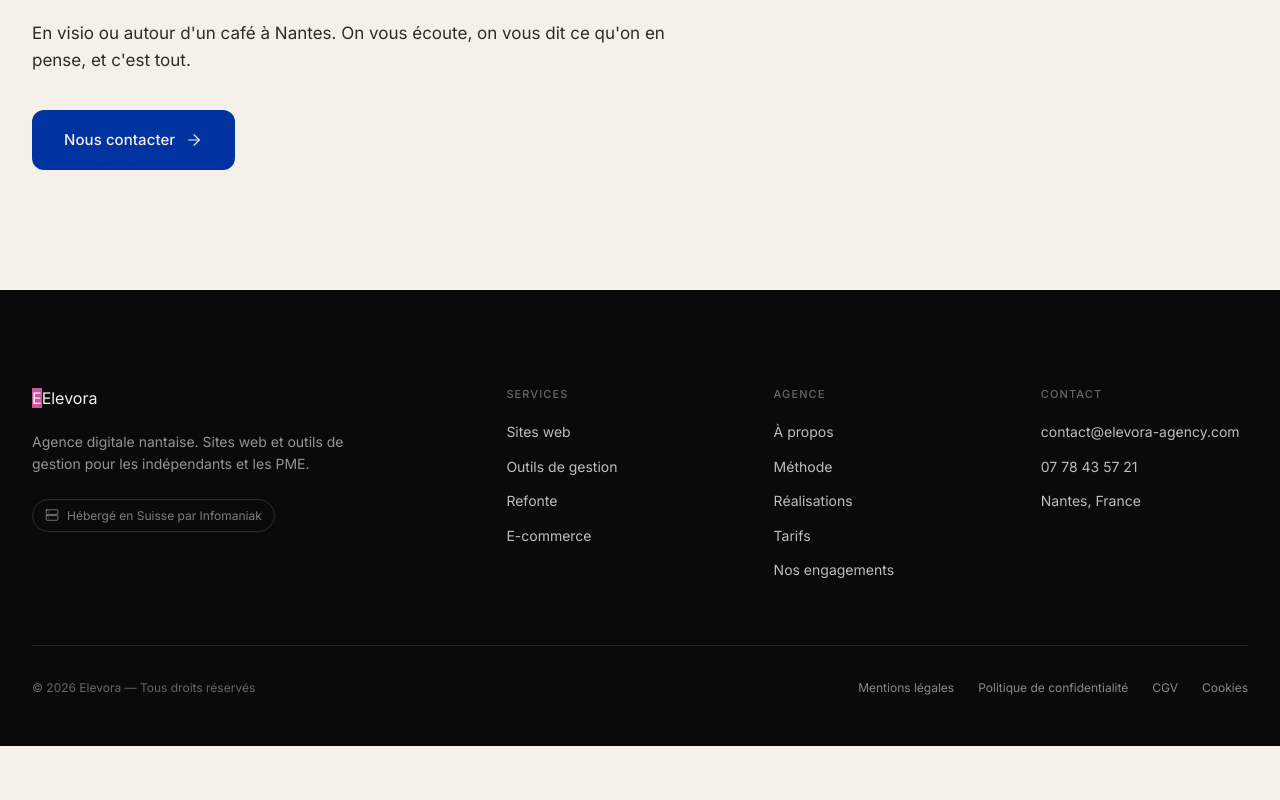
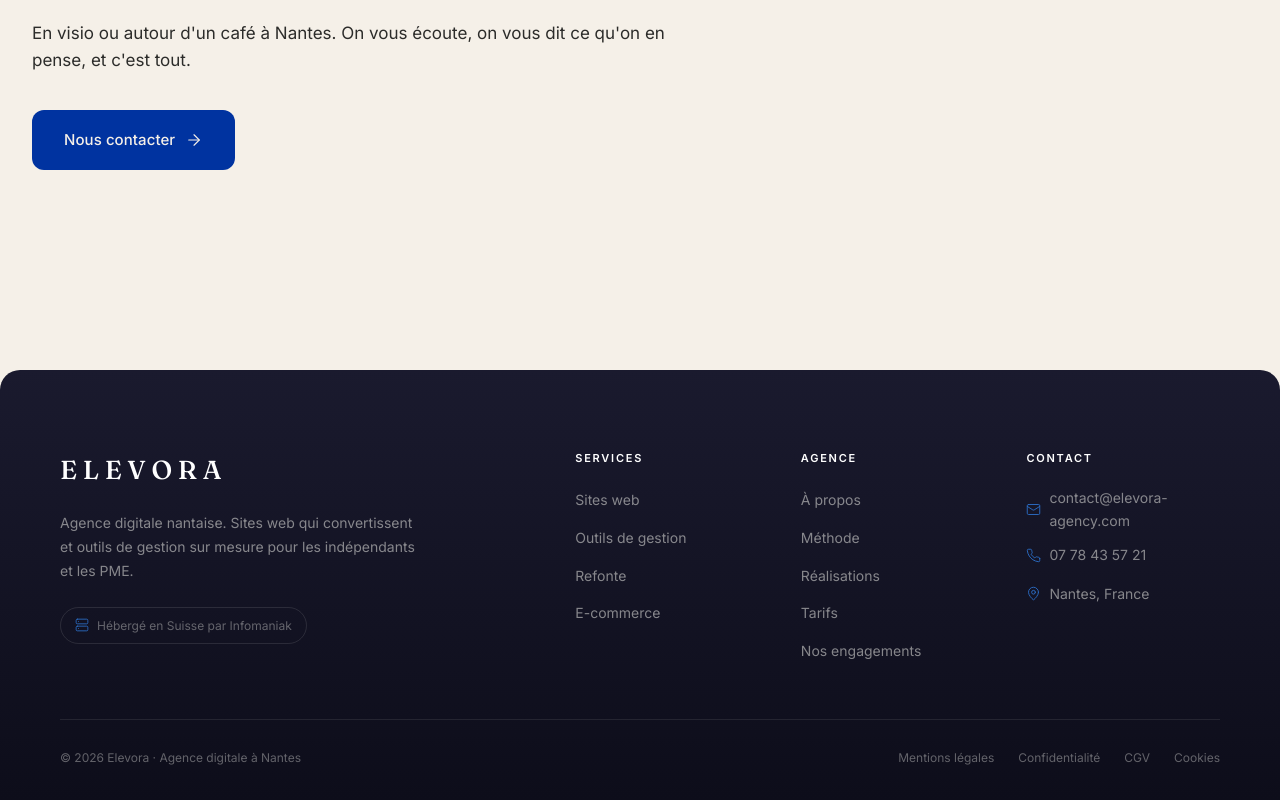
Before and after one commit to celianelevora/elevora-agency, a Next.js app: page /agence in a window 1280 px wide. Shown: the part 3609-4409 px from the top of the page. Before the commit the page ends 4355 px from the top, so only its background shows below. Built offline with nearby package versions, Linux system fonts and the light colour scheme.

Commit message:
Site web Elevora

```diff
--- a/app/globals.css
+++ b/app/globals.css
@@ -982,6 +982,20 @@ body:has(.home-with-cinematic-footer) > .footer {
   --ink: #1A1A2E;
   --ink-soft: #2E2E4A;
   --ink-muted: #7A7A7A;
+  --sans: var(--font-roboto), 'Roboto', -apple-system, sans-serif;
+  /* Palette charte complète — nuances disponibles */
+  --c-bleu-clair: #2B6CC4;
+  --c-bleu: #1B4F8A;
+  --c-bleu-fonce: #0D2B50;
+  --c-rose: #E8527E;
+  --c-framboise: #C9266A;
+  --c-bordeaux: #8A1245;
+  --c-nuit-clair: #2E2E4A;
+  --c-nuit: #1A1A2E;
+  --c-nuit-fonce: #0D0D1A;
+  --c-gris-clair: #B8B8B8;
+  --c-gris: #7A7A7A;
+  --c-gris-fonce: #383838;
 }
 
 /* Header : applique la charte 2025 quand on est sur la landing */
@@ -995,3 +1009,182 @@ body:has(.home-with-cinematic-footer) .hdr {
   --ink-soft: #2E2E4A;
   --ink-muted: #7A7A7A;
 }
+
+/* ============================================
+   FOND GRIS CONTINU — LANDING UNIQUEMENT
+   Dégradé doux multi-teintes sans démarcations
+   ============================================ */
+.home-with-cinematic-footer {
+  position: relative;
+  background:
+    radial-gradient(ellipse 90% 50% at 80% 8%, rgba(201,38,106,0.04), transparent 55%),
+    radial-gradient(ellipse 70% 40% at 15% 30%, rgba(27,79,138,0.035), transparent 55%),
+    linear-gradient(180deg,
+      #C9C5C2 0%,
+      #C4C0BD 14%,
+      #CBC8C5 30%,
+      #C2BEBB 48%,
+      #C8C4C1 66%,
+      #BFBBB8 82%,
+      #C6C2BF 100%
+    );
+}
+
+/* Les sections de la landing deviennent transparentes (plus de bords) */
+.home-with-cinematic-footer > .section,
+.home-with-cinematic-footer > section {
+  background: transparent !important;
+}
+
+/* La section témoignages perd son fond crème-warm */
+.home-with-cinematic-footer .testimonials-section {
+  background: transparent !important;
+}
+
+/* Le hero garde son image mais on enlève le -76px qui peut créer un saut */
+.home-with-cinematic-footer .hero-statue {
+  background-blend-mode: normal;
+}
+
+/* Footer cinématique : fond gris assorti au lieu du crème */
+.home-with-cinematic-footer .cinematic-footer-wrapper {
+  background: linear-gradient(180deg, #C6C2BF 0%, #BFBBB8 100%) !important;
+}
+
+/* Body en gris sur la landing (évite tout liseré crème) */
+body:has(.home-with-cinematic-footer) {
+  background: #C9C5C2 !important;
+}
+
+/* ============================================
+   FOOTER 4 COLONNES — global (toutes pages)
+   DA Elevora : fond nuit foncé, accents charte
+   ============================================ */
+.site-footer {
+  background: linear-gradient(180deg, #1A1A2E 0%, #0D0D1A 100%);
+  color: #B8B8B8;
+  border-top-left-radius: 20px;
+  border-top-right-radius: 20px;
+  margin-top: 80px;
+}
+.site-footer-inner {
+  max-width: 1240px;
+  margin: 0 auto;
+  padding: 80px 40px 32px;
+}
+.site-footer-grid {
+  display: grid;
+  grid-template-columns: 1.4fr 2fr;
+  gap: 64px;
+}
+.site-footer-brand { max-width: 360px; }
+.site-footer-logo {
+  font-family: var(--serif);
+  font-size: 26px;
+  font-weight: 500;
+  letter-spacing: 0.22em;
+  color: #FFF;
+  text-decoration: none;
+  display: inline-block;
+  margin-bottom: 20px;
+}
+.site-footer-desc {
+  font-family: var(--sans);
+  font-size: 14px;
+  line-height: 1.7;
+  color: rgba(184,184,184,0.7);
+  margin-bottom: 24px;
+}
+.site-footer-server {
+  display: inline-flex;
+  align-items: center;
+  gap: 8px;
+  font-family: var(--sans);
+  font-size: 12px;
+  color: rgba(184,184,184,0.5);
+  padding: 8px 14px;
+  border: 1px solid rgba(184,184,184,0.15);
+  border-radius: 999px;
+}
+.site-footer-server .ic { color: #2B6CC4; }
+
+.site-footer-cols {
+  display: grid;
+  grid-template-columns: repeat(3, 1fr);
+  gap: 32px;
+}
+.site-footer-col-title {
+  font-family: var(--sans);
+  font-size: 11px;
+  font-weight: 600;
+  letter-spacing: 0.16em;
+  text-transform: uppercase;
+  color: #FFF;
+  margin-bottom: 20px;
+}
+.site-footer-col ul { list-style: none; display: flex; flex-direction: column; gap: 12px; }
+.site-footer-col a, .site-footer-col address {
+  font-family: var(--sans);
+  font-size: 14px;
+  font-style: normal;
+  color: rgba(184,184,184,0.7);
+  text-decoration: none;
+  transition: color 0.2s var(--ease);
+}
+.site-footer-col a:hover { color: #E8527E; }
+.site-footer-contact { display: inline-flex; align-items: center; gap: 8px; }
+.site-footer-contact .ic { color: #2B6CC4; flex-shrink: 0; }
+
+.site-footer-bottom {
+  display: flex;
+  justify-content: space-between;
+  align-items: center;
+  flex-wrap: wrap;
+  gap: 16px;
+  margin-top: 56px;
+  padding-top: 28px;
+  border-top: 1px solid rgba(184,184,184,0.12);
+  font-family: var(--sans);
+  font-size: 12px;
+  color: rgba(184,184,184,0.5);
+}
+.site-footer-legal { display: flex; gap: 24px; flex-wrap: wrap; }
+.site-footer-legal a {
+  color: rgba(184,184,184,0.5);
+  text-decoration: none;
+  transition: color 0.2s var(--ease);
+}
+.site-footer-legal a:hover { color: #B8B8B8; }
+
+@media (max-width: 900px) {
+  .site-footer-grid { grid-template-columns: 1fr; gap: 48px; }
+  .site-footer-inner { padding: 56px 24px 28px; }
+  .site-footer-bottom { flex-direction: column; align-items: flex-start; }
+}
+@media (max-width: 560px) {
+  .site-footer-cols { grid-template-columns: 1fr; gap: 32px; }
+}
+
+/* Masquer le footer global sur la home (remplacé par CinematicFooter) */
+body:has(.home-with-cinematic-footer) > .site-footer {
+  display: none;
+}
+
+/* ============================================
+   VARIATIONS DE COULEURS — landing
+   Exploite les 3 nuances de chaque teinte
+   ============================================ */
+/* Icon box bleu clair → nuance charte */
+.home-with-cinematic-footer .icon-box-blue-light {
+  background: rgba(43,108,196,0.12);
+  color: var(--c-bleu);
+}
+/* Eyebrow dot : framboise sur FAQ, bleu clair sur témoignages (variation) */
+.home-with-cinematic-footer .faq-head .eyebrow-dot { background: var(--c-framboise); }
+.home-with-cinematic-footer .testimonials-section .eyebrow-dot { background: var(--c-bleu-clair); }
+/* Mot morphing hero : bleu principal (déjà via --klein) ; accent italique FAQ en framboise */
+.home-with-cinematic-footer .faq-title em { color: var(--c-framboise); }
+/* Hover liens footer cinématique : rose clair */
+.home-with-cinematic-footer .footer-glass-pill:hover { color: var(--c-rose) !important; }
+/* Bordures de cartes FAQ au hover : bleu clair */
+.home-with-cinematic-footer .faq-item:hover { border-color: var(--c-bleu-clair); }
--- a/app/layout.tsx
+++ b/app/layout.tsx
@@ -1,6 +1,6 @@
 import "./globals.css";
 import type { Metadata } from "next";
-import { Fraunces, Inter } from "next/font/google";
+import { Fraunces, Inter, Roboto } from "next/font/google";
 import Header from "@/components/Header";
 import Footer from "@/components/Footer";
 
@@ -16,6 +16,13 @@ const inter = Inter({
   subsets: ["latin"],
   weight: ["300", "400", "500", "600"],
   variable: "--font-geist",
+  display: "swap",
+});
+
+const roboto = Roboto({
+  subsets: ["latin"],
+  weight: ["300", "400", "500"],
+  variable: "--font-roboto",
   display: "swap",
 });
 
@@ -58,7 +65,7 @@ export const metadata: Metadata = {
 
 export default function RootLayout({ children }: { children: React.ReactNode }) {
   return (
-    <html lang="fr" className={`${fraunces.variable} ${inter.variable}`}>
+    <html lang="fr" className={`${fraunces.variable} ${inter.variable} ${roboto.variable}`}>
       <body>
         <Header />
         <main>{children}</main>
--- a/app/methode/page.tsx
+++ b/app/methode/page.tsx
@@ -21,7 +21,7 @@ export default function MethodePage() {
     <>
       <Hero
         pillText="Notre méthode"
-        title={`Quatre étapes,<br>aucune <span class="italic">zone d'ombre.</span>`}
+        title={`De l'idée à la mise en ligne,<br>un chemin <span class="italic">clair et balisé.</span>`}
         lead="Un projet digital se passe mal quand le client ne sait pas où il en est, ce qu'on attend de lui, et combien ça va coûter. On a structuré notre méthode pour que ces trois informations soient toujours sur la table."
       />
 
--- a/components/CinematicFooter.tsx
+++ b/components/CinematicFooter.tsx
@@ -15,19 +15,19 @@ const STYLES = `
 .cinematic-footer-wrapper {
   -webkit-font-smoothing: antialiased;
   --cf-fg: #1A1A2E;
-  --cf-bg: #F5F0E8;
+  --cf-bg: #C6C2BF;
   --cf-klein: #1B4F8A;
   --cf-pink: #C9266A;
   --pill-bg-1: rgba(10,10,10,0.03);
   --pill-bg-2: rgba(10,10,10,0.01);
-  --pill-shadow: rgba(245,240,232,0.5);
+  --pill-shadow: rgba(198,194,191,0.5);
   --pill-highlight: rgba(255,255,255,0.6);
   --pill-inset-shadow: rgba(255,255,255,0.5);
   --pill-border: rgba(10,10,10,0.08);
   --pill-bg-1-hover: rgba(27,79,138,0.06);
   --pill-bg-2-hover: rgba(10,10,10,0.02);
   --pill-border-hover: rgba(27,79,138,0.2);
-  --pill-shadow-hover: rgba(245,240,232,0.7);
+  --pill-shadow-hover: rgba(198,194,191,0.7);
   --pill-highlight-hover: rgba(255,255,255,0.8);
 }
 @keyframes footer-breathe {
@@ -84,6 +84,29 @@ const STYLES = `
   -webkit-background-clip: text;
   -webkit-text-fill-color: transparent;
   background-clip: text;
+}
+.footer-cta-title {
+  font-family: var(--serif), serif;
+  font-weight: 400;
+  font-size: clamp(2.6rem, 6.5vw, 5.5rem);
+  line-height: 1.02;
+  letter-spacing: -0.03em;
+  color: var(--cf-fg);
+  margin-bottom: 1.5rem;
+}
+.footer-cta-em {
+  font-style: italic;
+  color: #1B4F8A;
+  white-space: nowrap;
+}
+.footer-cta-sub {
+  font-family: var(--sans), sans-serif;
+  font-weight: 300;
+  font-size: clamp(0.95rem, 1.4vw, 1.125rem);
+  line-height: 1.6;
+  color: rgba(26,26,46,0.7);
+  max-width: 540px;
+  margin: 0 auto 2.5rem;
 }
 `;
 
@@ -180,7 +203,7 @@ export function CinematicFooter() {
       <div ref={wrapperRef} className="relative h-screen w-full" style={{ clipPath: "polygon(0% 0, 100% 0%, 100% 100%, 0 100%)" }}>
         <footer
           className="fixed bottom-0 left-0 flex h-screen w-full flex-col justify-between overflow-hidden cinematic-footer-wrapper"
-          style={{ background: "#F5F0E8", color: "#1A1A2E" }}
+          style={{ background: "linear-gradient(180deg, #C6C2BF 0%, #BFBBB8 100%)", color: "#1A1A2E" }}
         >
           <div className="footer-aurora absolute left-1/2 top-1/2 h-[60vh] w-[80vw] -translate-x-1/2 -translate-y-1/2 animate-footer-breathe rounded-[50%] blur-[80px] pointer-events-none z-0" />
           <div className="footer-bg-grid absolute inset-0 z-0 pointer-events-none" />
@@ -189,17 +212,22 @@ export function CinematicFooter() {
             ELEVORA
           </div>
 
-          <div className="absolute top-12 left-0 w-full overflow-hidden py-4 z-10 -rotate-2 scale-110 shadow-2xl" style={{ borderTop: "1px solid rgba(10,10,10,0.1)", borderBottom: "1px solid rgba(10,10,10,0.1)", background: "rgba(245,240,232,0.6)", backdropFilter: "blur(8px)" }}>
+          <div className="absolute top-12 left-0 w-full overflow-hidden py-4 z-10 -rotate-2 scale-110 shadow-2xl" style={{ borderTop: "1px solid rgba(10,10,10,0.1)", borderBottom: "1px solid rgba(10,10,10,0.1)", background: "rgba(198,194,191,0.55)", backdropFilter: "blur(8px)" }}>
             <div className="flex w-max animate-footer-scroll-marquee text-xs md:text-sm font-bold tracking-[0.3em] uppercase" style={{ color: "#6B6B6B" }}>
               <MarqueeItem />
               <MarqueeItem />
             </div>
           </div>
 
-          <div className="relative z-10 flex flex-1 flex-col items-center justify-center px-6 mt-20 w-full max-w-5xl mx-auto">
-            <h2 ref={headingRef} className="text-5xl md:text-8xl footer-text-glow tracking-tighter mb-12 text-center" style={{ fontWeight: 400 }}>
-              On démarre votre projet ?
+          <div className="relative z-10 flex flex-1 flex-col items-center justify-center px-6 w-full max-w-5xl mx-auto">
+            <h2 ref={headingRef} className="footer-cta-title text-center" style={{ fontWeight: 400 }}>
+              On démarre <span className="footer-cta-em">votre&nbsp;projet</span> ?
             </h2>
+
+            <p className="footer-cta-sub text-center">
+              Premier échange gratuit et sans engagement. On comprend votre besoin,
+              on évalue la faisabilité, on vous propose un devis ferme sous 5 jours.
+            </p>
 
             <div ref={linksRef} className="flex flex-col items-center gap-6 w-full">
               <div className="flex flex-wrap justify-center gap-4 w-full">
--- a/components/Footer.tsx
+++ b/components/Footer.tsx
@@ -1,65 +1,92 @@
 import Link from 'next/link';
+import { Mail, Phone, MapPin, Server } from 'lucide-react';
+
+const serviceLinks = [
+  { text: 'Sites web', href: '/services/sites-web' },
+  { text: 'Outils de gestion', href: '/services/outils-de-gestion' },
+  { text: 'Refonte', href: '/services/sites-web' },
+  { text: 'E-commerce', href: '/services/sites-web' },
+];
+
+const agenceLinks = [
+  { text: 'À propos', href: '/agence' },
+  { text: 'Méthode', href: '/methode' },
+  { text: 'Réalisations', href: '/realisations' },
+  { text: 'Tarifs', href: '/tarifs' },
+  { text: 'Nos engagements', href: '/agence#engagements' },
+];
+
+const contactInfo = [
+  { icon: Mail, text: 'contact@elevora-agency.com', href: 'mailto:contact@elevora-agency.com' },
+  { icon: Phone, text: '07 78 43 57 21', href: 'tel:+33778435721' },
+  { icon: MapPin, text: 'Nantes, France', href: '#', isAddress: true },
+];
 
 export default function Footer() {
   return (
-    <footer className="footer">
-      <div className="container">
-        <div className="footer-grid">
-          <div className="footer-brand">
-            <Link href="/" className="logo">
-              <span className="logo-mark">E</span>
-              <span style={{ color: 'var(--cream)' }}>Elevora</span>
+    <footer className="site-footer">
+      <div className="site-footer-inner">
+        <div className="site-footer-grid">
+          {/* Colonne marque */}
+          <div className="site-footer-brand">
+            <Link href="/" className="site-footer-logo">
+              ELEVORA
             </Link>
-            <p className="footer-tag">
-              Agence digitale nantaise. Sites web et outils de gestion pour les indépendants et les PME.
+            <p className="site-footer-desc">
+              Agence digitale nantaise. Sites web qui convertissent et outils de
+              gestion sur mesure pour les indépendants et les PME.
             </p>
-            <div className="footer-server">
-              <svg className="ic" width="14" height="14" viewBox="0 0 24 24">
-                <rect x="2" y="3" width="20" height="8" rx="1" />
-                <rect x="2" y="13" width="20" height="8" rx="1" />
-                <line x1="6" y1="7" x2="6.01" y2="7" />
-                <line x1="6" y1="17" x2="6.01" y2="17" />
-              </svg>
+            <div className="site-footer-server">
+              <Server className="ic" size={14} />
               Hébergé en Suisse par Infomaniak
             </div>
           </div>
 
-          <div>
-            <div className="footer-col-title">Services</div>
-            <div className="footer-links">
-              <Link href="/services/sites-web">Sites web</Link>
-              <Link href="/services/outils-de-gestion">Outils de gestion</Link>
-              <Link href="/services/sites-web">Refonte</Link>
-              <Link href="/services/sites-web">E-commerce</Link>
+          {/* Colonnes liens */}
+          <div className="site-footer-cols">
+            <div className="site-footer-col">
+              <p className="site-footer-col-title">Services</p>
+              <ul>
+                {serviceLinks.map(({ text, href }) => (
+                  <li key={text}><Link href={href}>{text}</Link></li>
+                ))}
+              </ul>
             </div>
-          </div>
 
-          <div>
-            <div className="footer-col-title">Agence</div>
-            <div className="footer-links">
-              <Link href="/agence">À propos</Link>
-              <Link href="/methode">Méthode</Link>
-              <Link href="/realisations">Réalisations</Link>
-              <Link href="/tarifs">Tarifs</Link>
-              <Link href="/agence#engagements">Nos engagements</Link>
+            <div className="site-footer-col">
+              <p className="site-footer-col-title">Agence</p>
+              <ul>
+                {agenceLinks.map(({ text, href }) => (
+                  <li key={text}><Link href={href}>{text}</Link></li>
+                ))}
+              </ul>
             </div>
-          </div>
 
-          <div>
-            <div className="footer-col-title">Contact</div>
-            <div className="footer-links">
-              <a href="mailto:contact@elevora-agency.com">contact@elevora-agency.com</a>
-              <a href="tel:+33778435721">07 78 43 57 21</a>
-              <span>Nantes, France</span>
+            <div className="site-footer-col">
+              <p className="site-footer-col-title">Contact</p>
+              <ul>
+                {contactInfo.map(({ icon: Icon, text, href, isAddress }) => (
+                  <li key={text}>
+                    <a href={href} className="site-footer-contact">
+                      <Icon className="ic" size={15} />
+                      {isAddress ? (
+                        <address>{text}</address>
+                      ) : (
+                        <span>{text}</span>
+                      )}
+                    </a>
+                  </li>
+                ))}
+              </ul>
             </div>
           </div>
         </div>
 
-        <div className="footer-bottom">
-          <span>© 2026 Elevora — Tous droits réservés</span>
-          <div className="footer-legal">
+        <div className="site-footer-bottom">
+          <p>© 2026 Elevora · Agence digitale à Nantes</p>
+          <div className="site-footer-legal">
             <Link href="/mentions-legales">Mentions légales</Link>
-            <Link href="/confidentialite">Politique de confidentialité</Link>
+            <Link href="/confidentialite">Confidentialité</Link>
             <Link href="/cgv">CGV</Link>
             <Link href="/cookies">Cookies</Link>
           </div>
```
Also changed, not shown: app/page.tsx (+0 -11 lines), components/MethodSteps.tsx (+4 -4 lines).
